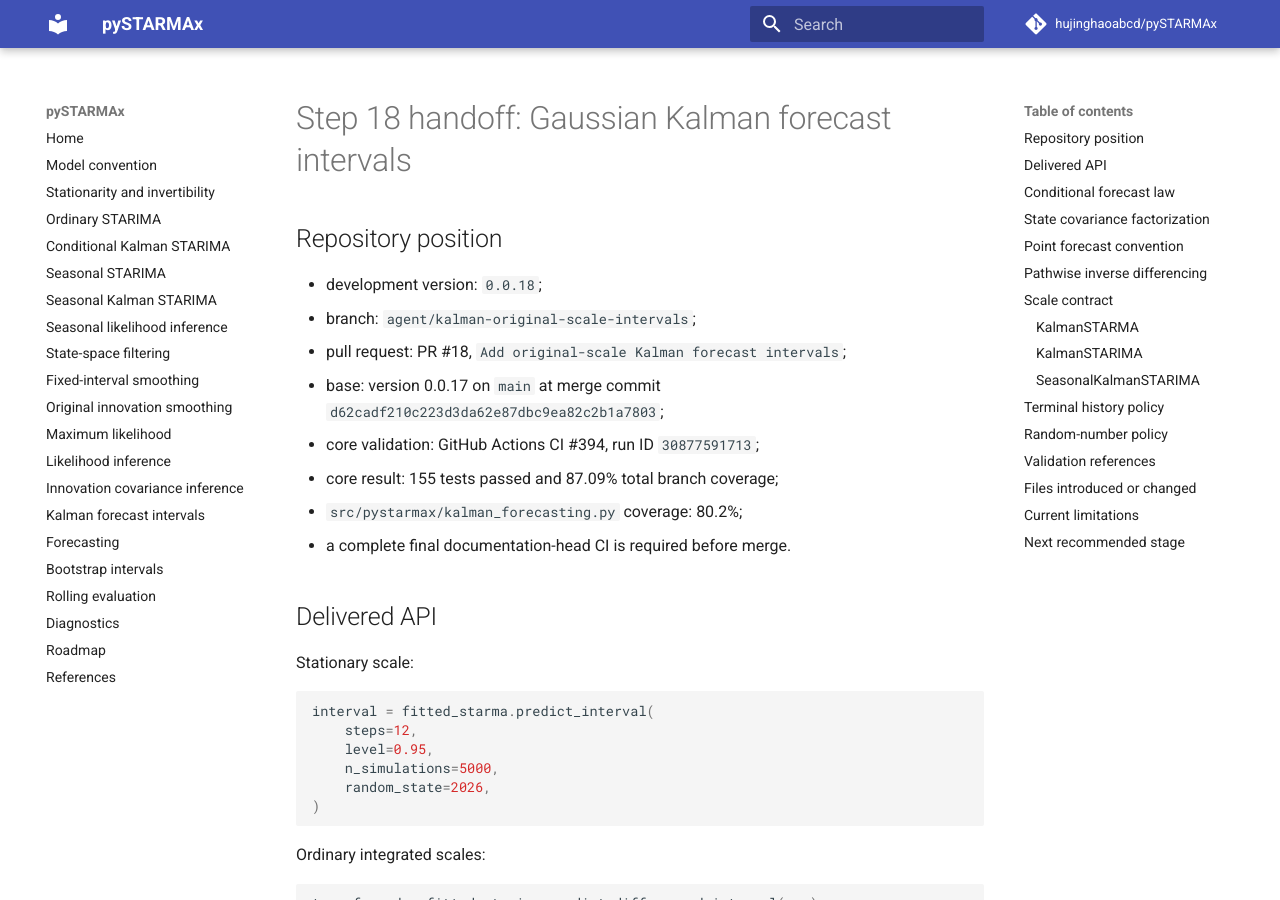
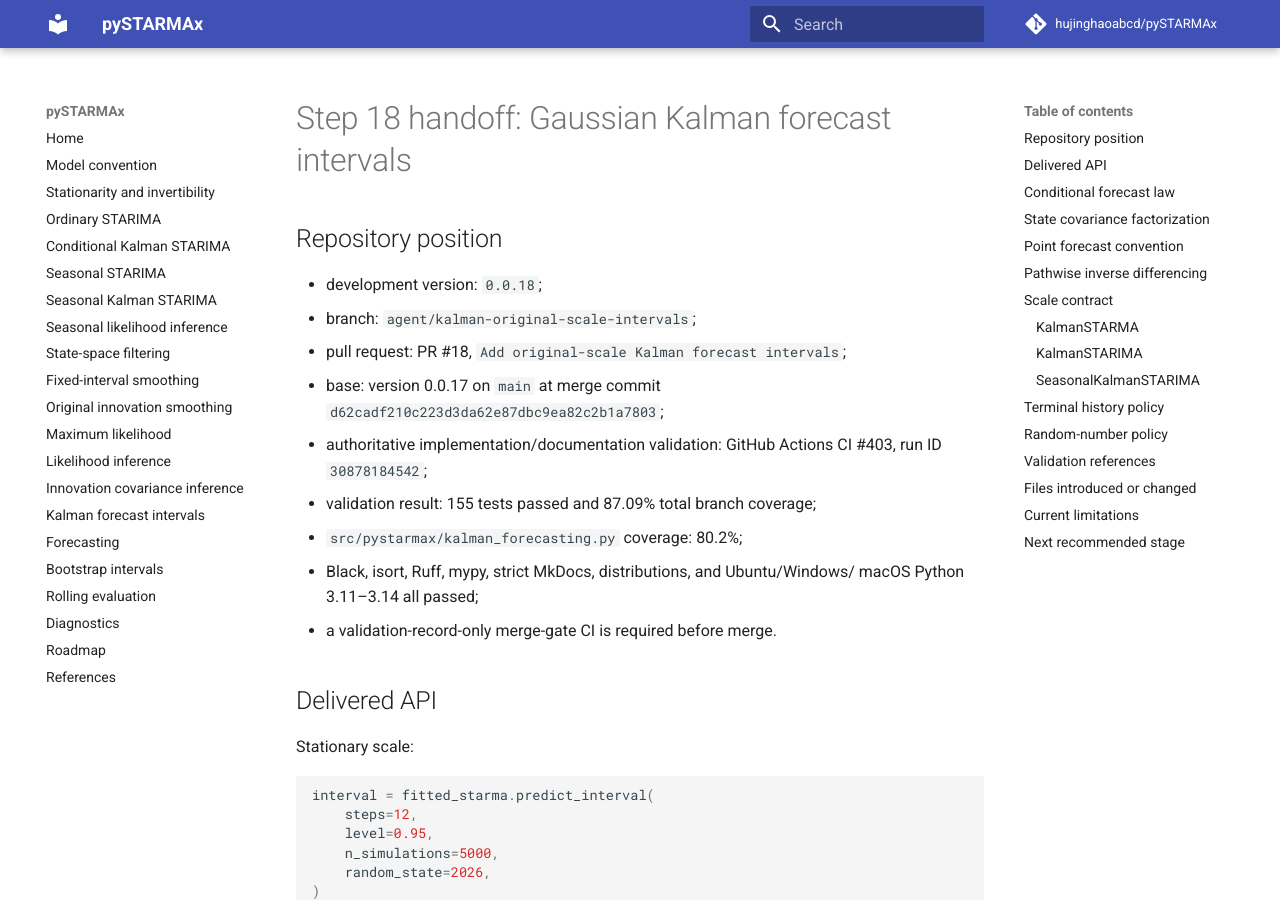
Before and after one commit to hujinghaoabcd/pySTARMAx, an MkDocs documentation site: the page built from docs/development/STEP_18_KALMAN_FORECAST_INTERVALS.md, in a window 1280 px wide and 900 px high. Built offline with MkDocs 1.6.1 and Material for MkDocs 9.7.7, drawn with Linux system fonts in a browser that asks for light colours; comment, search, counter and statistics services are not loaded; some of the changed text lies outside the part shown.

Commit message:
Record final Kalman interval validation

```diff
--- a/docs/development/STEP_18_KALMAN_FORECAST_INTERVALS.md
+++ b/docs/development/STEP_18_KALMAN_FORECAST_INTERVALS.md
@@ -7,10 +7,13 @@
 - pull request: PR #18, `Add original-scale Kalman forecast intervals`;
 - base: version 0.0.17 on `main` at merge commit
   `d62cadf210c223d3da62e87dbc9ea82c2b1a7803`;
-- core validation: GitHub Actions CI #394, run ID `30877591713`;
-- core result: 155 tests passed and 87.09% total branch coverage;
+- authoritative implementation/documentation validation: GitHub Actions CI
+  #403, run ID `30878184542`;
+- validation result: 155 tests passed and 87.09% total branch coverage;
 - `src/pystarmax/kalman_forecasting.py` coverage: 80.2%;
-- a complete final documentation-head CI is required before merge.
+- Black, isort, Ruff, mypy, strict MkDocs, distributions, and Ubuntu/Windows/
+  macOS Python 3.11–3.14 all passed;
+- a validation-record-only merge-gate CI is required before merge.
 
 ## Delivered API
 
@@ -177,9 +180,9 @@ Tests include:
 8. steps, level, simulation count, covariance, shape, and type validation;
 9. the complete inherited package test suite.
 
-Core CI #394 reported:
+Authoritative CI #403 reported:
 
-- 155 tests passed in 63.51 seconds;
+- 155 tests passed in 36.77 seconds in the coverage job;
 - total branch coverage: 87.09%;
 - Kalman forecast module coverage: 80.2%;
 - ordinary integrated core coverage: 84.3%;
@@ -187,6 +190,10 @@ Core CI #394 reported:
 - Black, isort, Ruff, mypy, strict MkDocs, distributions, and diagnostic fixture
   regeneration passed;
 - Ubuntu, Windows, and macOS passed on Python 3.11, 3.12, 3.13, and 3.14.
+
+The validation-record-only head changes only this handoff and
+`PROJECT_STATUS.md`. It receives one final merge-gate CI before PR #18 is
+marked ready and merged.
 
 ## Files introduced or changed
 
```
Also changed, not shown: PROJECT_STATUS.md (+12 -13 lines), 1 other file.
